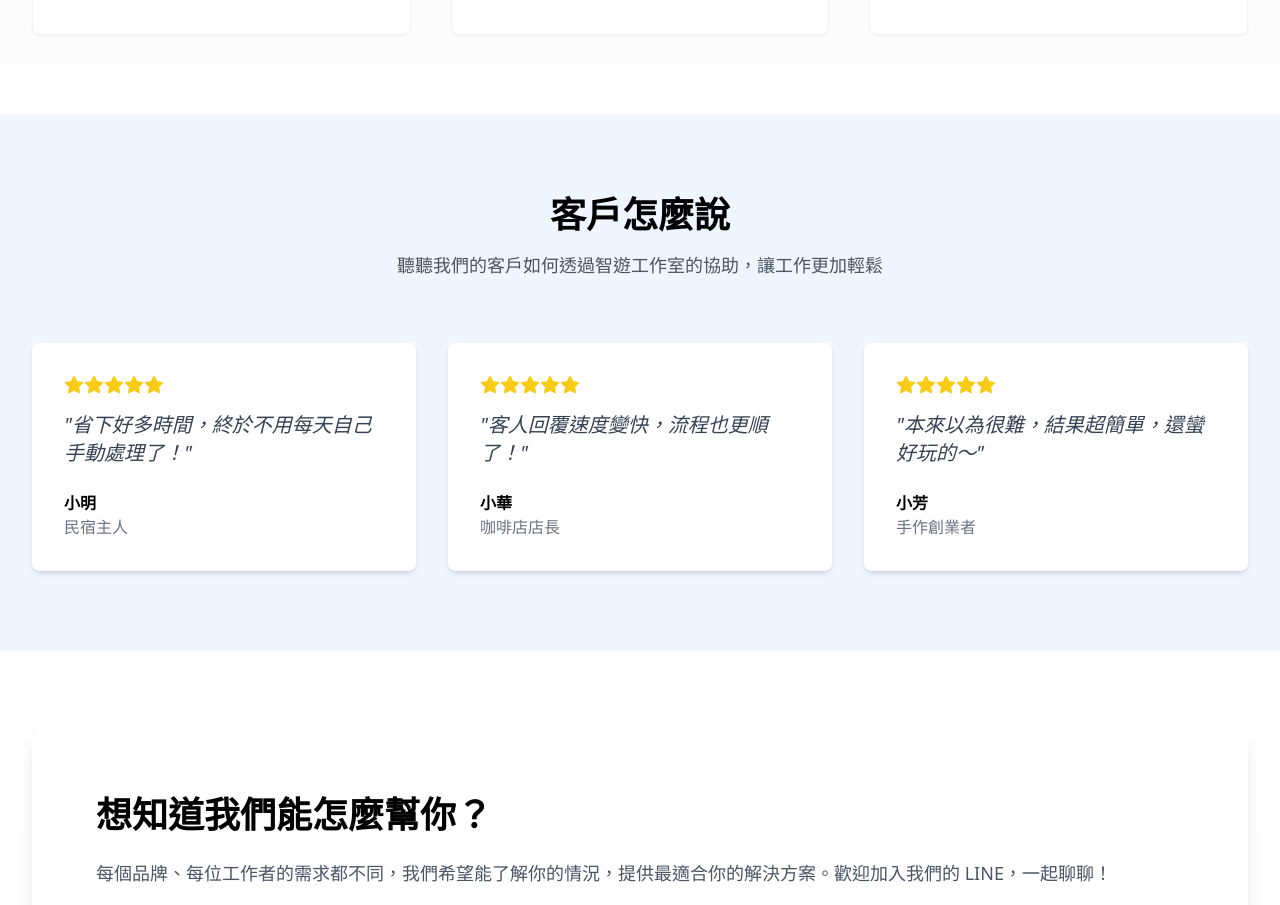
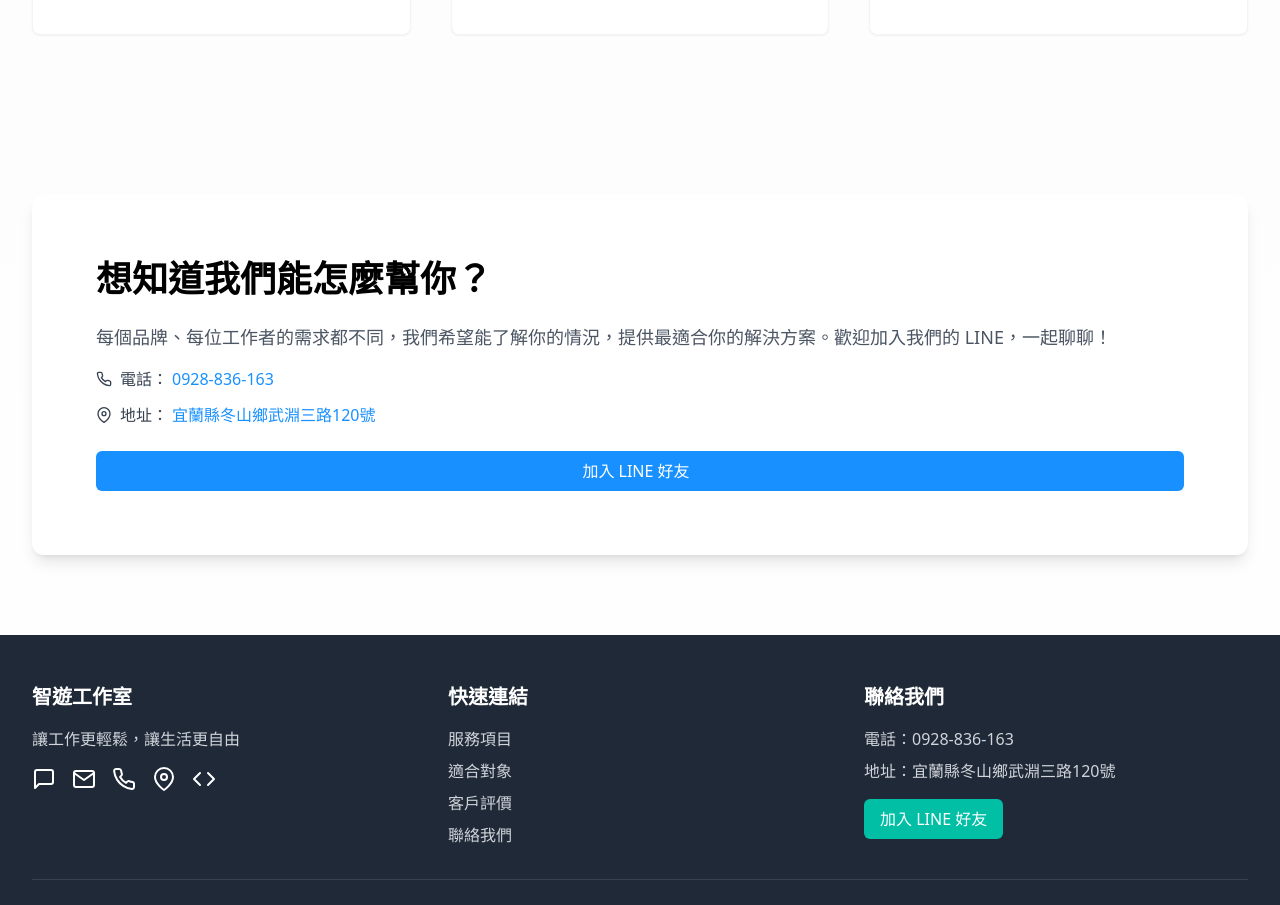
Before and after one commit to JasonLinn/playwise, a Next.js app: page / in a window 1280 px wide. Shown: the part 2547-3452 px from the top of the page. Built offline with nearby package versions, Linux system fonts and the light colour scheme.

Commit message:
隱藏客戶怎麼說

```diff
--- a/app/page.tsx
+++ b/app/page.tsx
@@ -16,7 +16,7 @@ export default function Home() {
         <ServicesSection />
         <PortfolioSection />
         <ClientsSection />
-        <TestimonialsSection />
+        {/* <TestimonialsSection /> */}
         <ContactSection />
       </div>
       <Footer />
```
